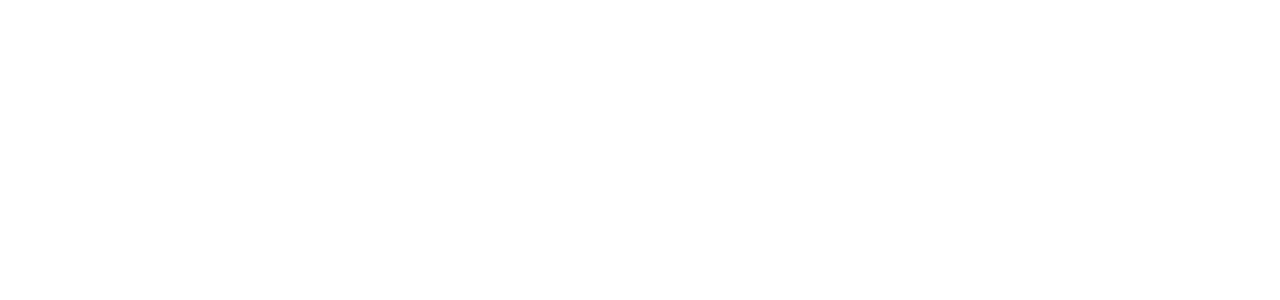
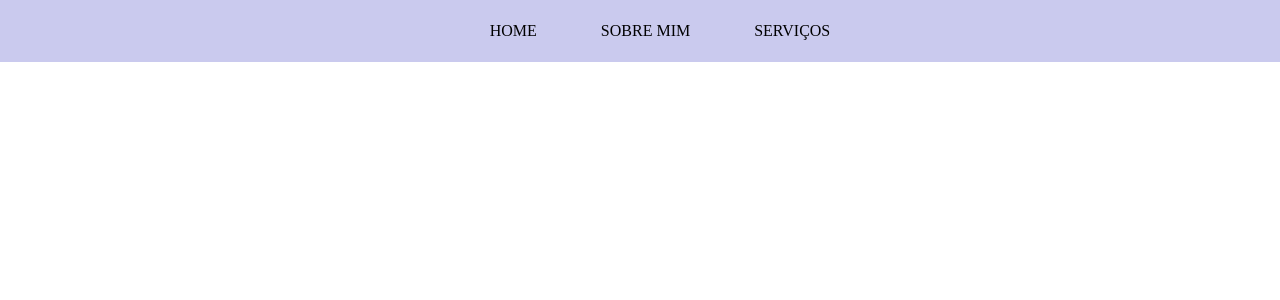
Before and after one commit to Vennomouz/migliariWebDev, a PHP site: page / in a window 1280 px wide. Before the commit the part shown is empty. Shown: the top 300 px of the page. Run offline with PHP 8.4, Linux system fonts and the light colour scheme; some libraries are stand-ins or nearby versions.

Commit message:
iniciando projeto

```diff
--- /dev/null
+++ b/css/style.css
@@ -0,0 +1,18 @@
+header{
+    position: absolute;
+    width: 100%;
+    background-color: rgb(149, 150, 221, 0.5);
+}
+.menuPrincipal ul{
+    text-align: center;
+    line-height: 30px;
+    text-transform: uppercase;
+}
+.menuPrincipal ul li{
+    display: inline-block;
+    list-style: none;
+    padding: 0 30px;
+}
+body{
+    margin: 0;
+}
--- a/index.php
+++ b/index.php
@@ -1,10 +1,25 @@
 <!DOCTYPE html>
 <html>
-<head>
-    <title>Migliari Web Dev</title>
-</head>
+    <head>
+        <meta charset="UTF-8">
+        <meta name="viewport" content="width=device-width, initial-scale=1, shrink-to-fit=no">
+        <title>Migliari Web Dev</title>
+        <script src="https://kit.fontawesome.com/a076d05399.js"></script>
+        <script type="text/javascript" src="http://ajax.googleapis.com/ajax/libs/jquery/1.7.1/jquery.min.js"></script>
+        <link rel="stylesheet" type="text/css" href="css/style.css">
+    </head>
 
-<body>
-</body>
+    <header>
+        <div class="menuPrincipal">
+            <ul>
+                <li>Home</li>
+                <li>Sobre mim</li>
+                <li>Serviços</li>
+            </ul>
+        </div>
+    </header>
+
+    <body>
+    </body>
 
 </html>
```
Also changed, not shown: styles/style.css (deleted).
